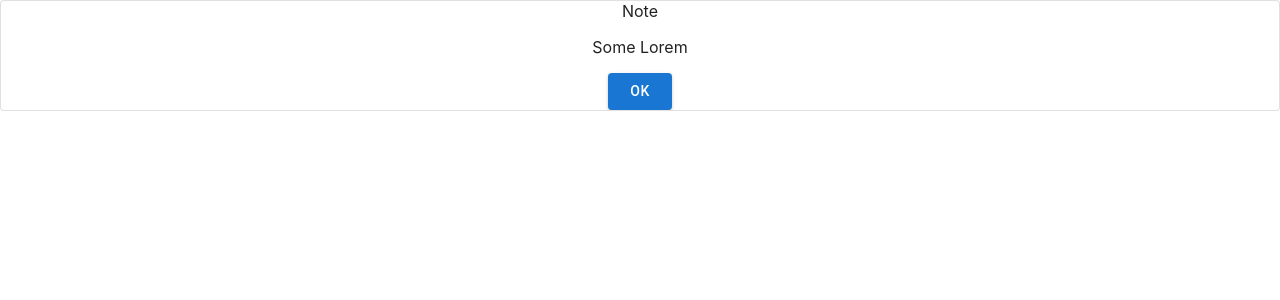
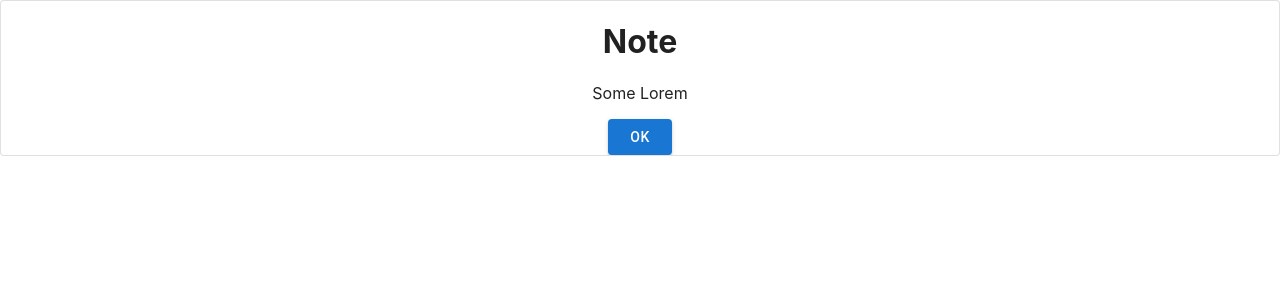
Before and after one commit to MaksimPilat/notes-app, a React (Create React App) app: page / in a window 1280 px wide. Shown: the top 300 px of the page. Built offline with nearby package versions, Linux system fonts and the light colour scheme; the HTML template or start-up script is replaced by a standard one.

Commit message:
modified:   src/App.tsx

```diff
--- a/src/App.tsx
+++ b/src/App.tsx
@@ -5,7 +5,7 @@ function App() {
   return (
     <div className="App">
       <Card variant="outlined">
-        <div className="bg-blue-500 text-white">Note</div>
+        <h1 className="bg-blue-500 text-white">Note</h1>
         <p>Some Lorem</p>
         <Button variant="contained">OK</Button>
       </Card>
```
